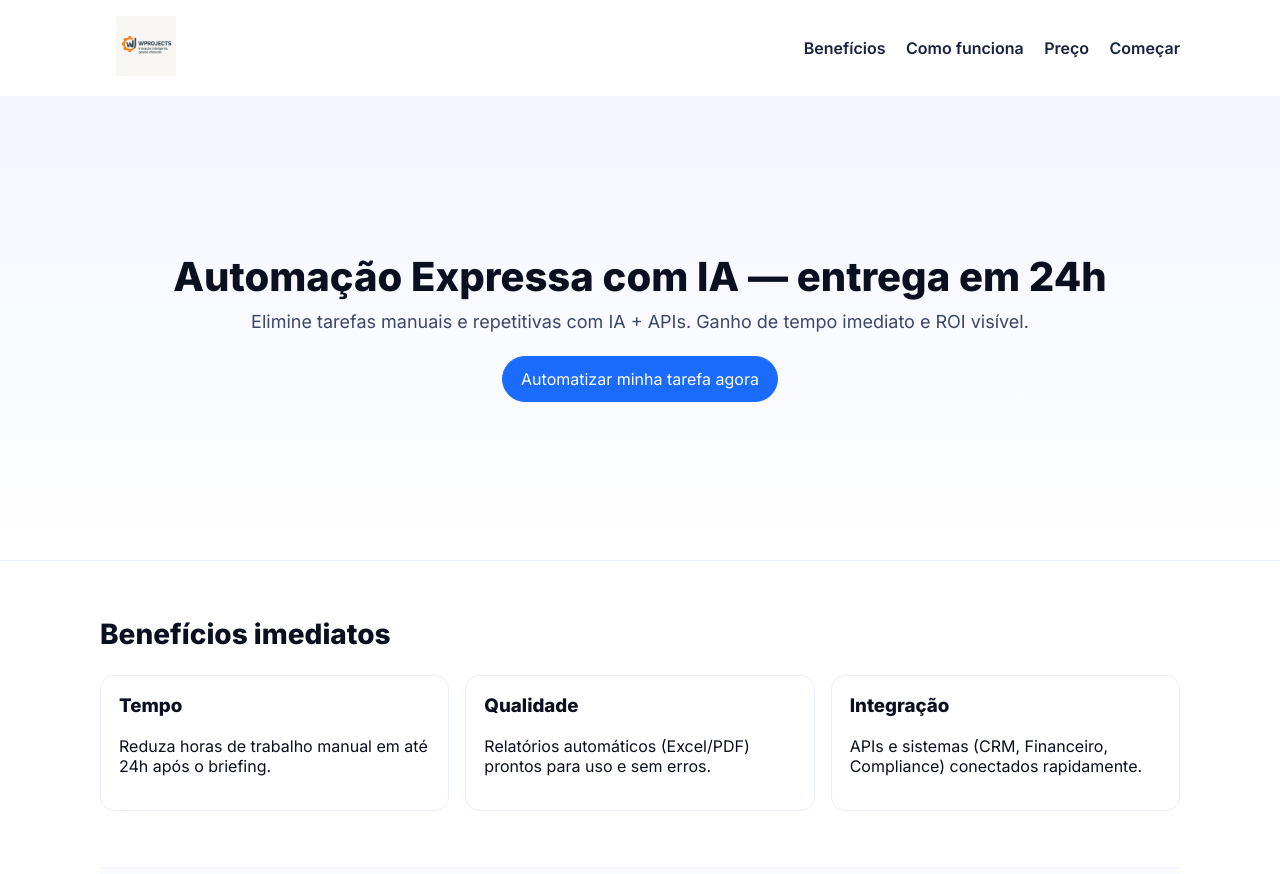
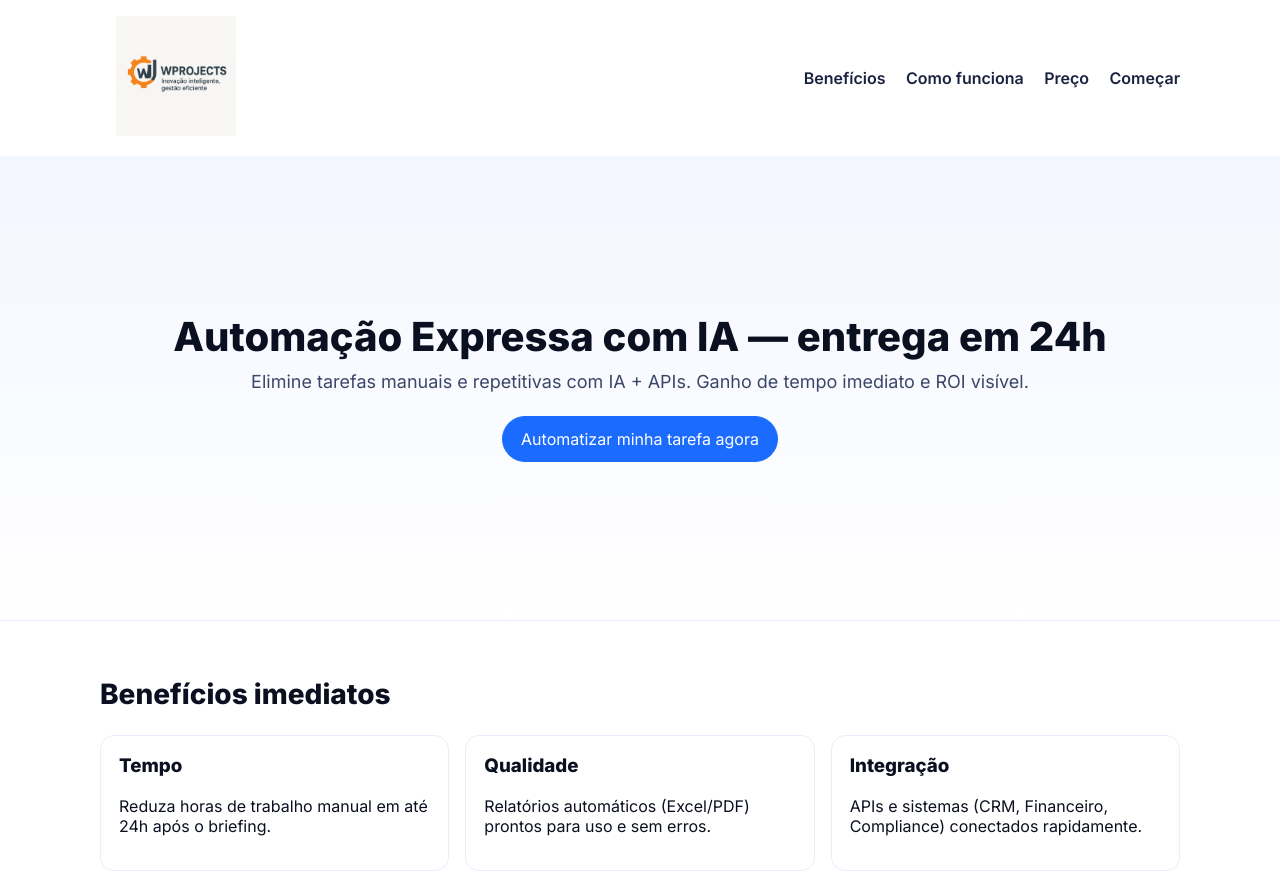
Before and after one commit to leoao69/netlify, a plain HTML site: page index.html in a window 1280 px wide. Shown: the top 874 px of the page. Drawn offline with Linux system fonts and the light colour scheme.

Commit message:
Update index.html

```diff
--- a/index.html
+++ b/index.html
@@ -14,7 +14,7 @@
   <header class="container nav">
     <div class="brand">
       <a href="/" aria-label="WProjects - Início">
-        <img src="logo_wprojects.png" alt="WProjects" height="60">
+        <img src="logo_wprojects.png" alt="WProjects" height="120">
       </a>
     </div>
     <nav>
```
